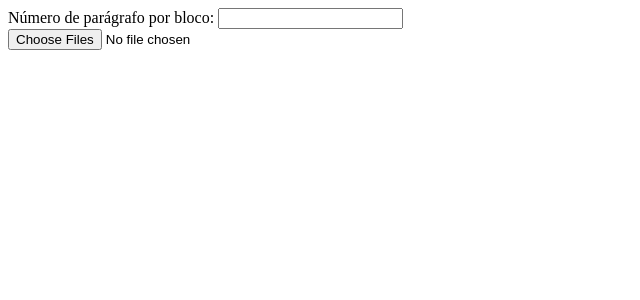
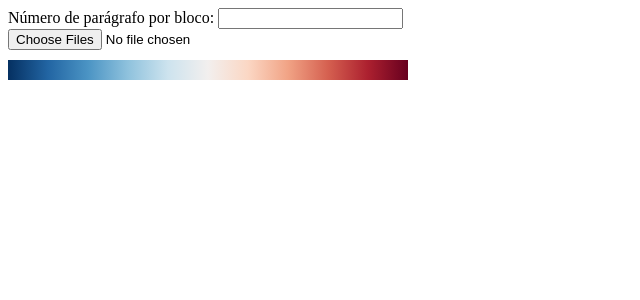
Before and after one commit to satoshi-eric/literature-fingerprinting, a React (Create React App) app: page / in a window 1280 px wide. Shown: the top 300 px of the page, without its empty margins (0-640 px from the left). Built offline with nearby package versions, Linux system fonts and the light colour scheme.

Commit message:
legenda implementada

```diff
--- a/src/App.tsx
+++ b/src/App.tsx
@@ -6,8 +6,26 @@ function App() {
   const parseErrorStyle = {color: 'red', display: 'inline', marginLeft: '10px'}
   const noParseErrorStyle = {display: 'none'}
   const fileInputStyle = {display: 'flex'}
+  const gradientBarStyle: React.CSSProperties = {
+    marginTop: '10px',
+    width: '400px',
+    height: '20px',
+    background: `linear-gradient(90deg,
+      ${d3.interpolateRdBu(1)} 0%,
+      ${d3.interpolateRdBu(0.9)} 10%,
+      ${d3.interpolateRdBu(0.8)} 20%,
+      ${d3.interpolateRdBu(0.7)} 30%,
+      ${d3.interpolateRdBu(0.6)} 40%,
+      ${d3.interpolateRdBu(0.5)} 50%,
+      ${d3.interpolateRdBu(0.4)} 60%,
+      ${d3.interpolateRdBu(0.3)} 70%,
+      ${d3.interpolateRdBu(0.2)} 80%,
+      ${d3.interpolateRdBu(0.1)} 90%,
+      ${d3.interpolateRdBu(0)} 100%
+    )`,
+  }
 
-  const [blockValue, setBlockValue] = useState(1)
+  const [blockValue, setBlockValue] = useState(10)
   const [parseError, setParseError] = useState(false)
   const [texts, setTexts] = useState<Array<string>>([])
 
@@ -42,6 +60,7 @@ function App() {
         <input type="text" id='value-block' onChange={(event) => handleChangeBlockValue(event)} />
         <input style={fileInputStyle} onChange={(event) => handleFileInputChange(event)} type="file" multiple={true} />
         <div style={parseError ? parseErrorStyle : noParseErrorStyle}>Digite um número.</div>
+        <div style={gradientBarStyle}></div>
       </div>
       <div>
         <LiteratureFingerprinting n={blockValue} texts={texts} />
```
